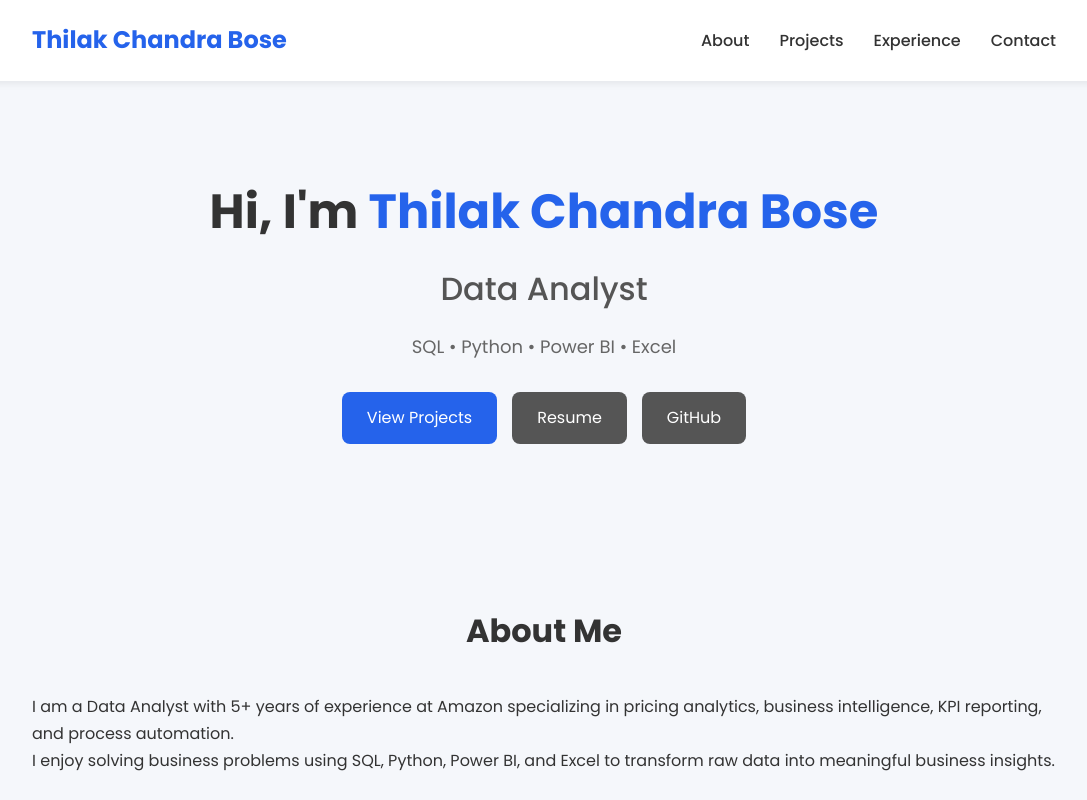
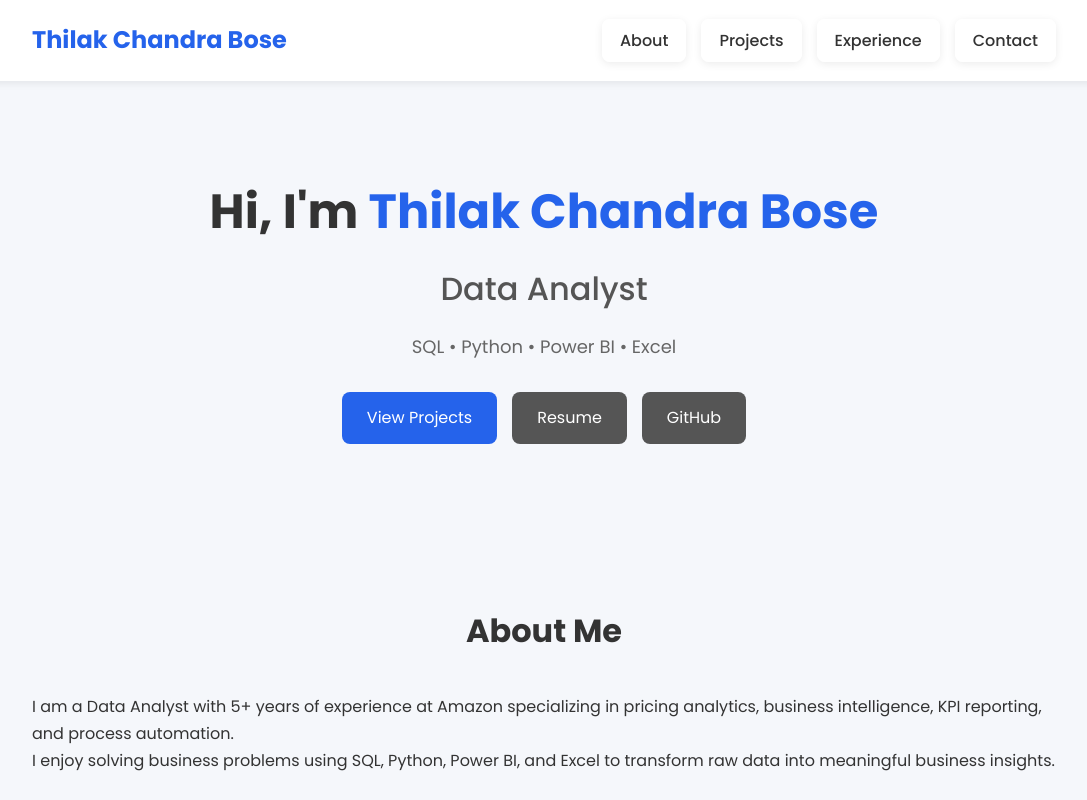
Before and after one commit to thilakcbose/Portfolio, a plain HTML site: page index.html in a window 1280 px wide. Shown: the top 800 px of the page, without its empty margins (96-1183 px from the left). Drawn offline with Linux system fonts and the light colour scheme.

Commit message:
Update style.css

```diff
--- a/Assets/css/style.css
+++ b/Assets/css/style.css
@@ -43,17 +43,23 @@ nav{
 nav ul{
     display:flex;
     list-style:none;
-    gap:30px;
+    gap:15px;
 }
 
-nav a{
+nav ul li a{
+    background:white;
+    padding:10px 18px;
+    border-radius:8px;
     text-decoration:none;
     color:#333;
     font-weight:500;
+    box-shadow:0 2px 8px rgba(0,0,0,.08);
+    transition:.3s;
 }
 
-nav a:hover{
-    color:#2563eb;
+nav ul li a:hover{
+    background:#2563eb;
+    color:white;
 }
 
 /* ==========================
```
